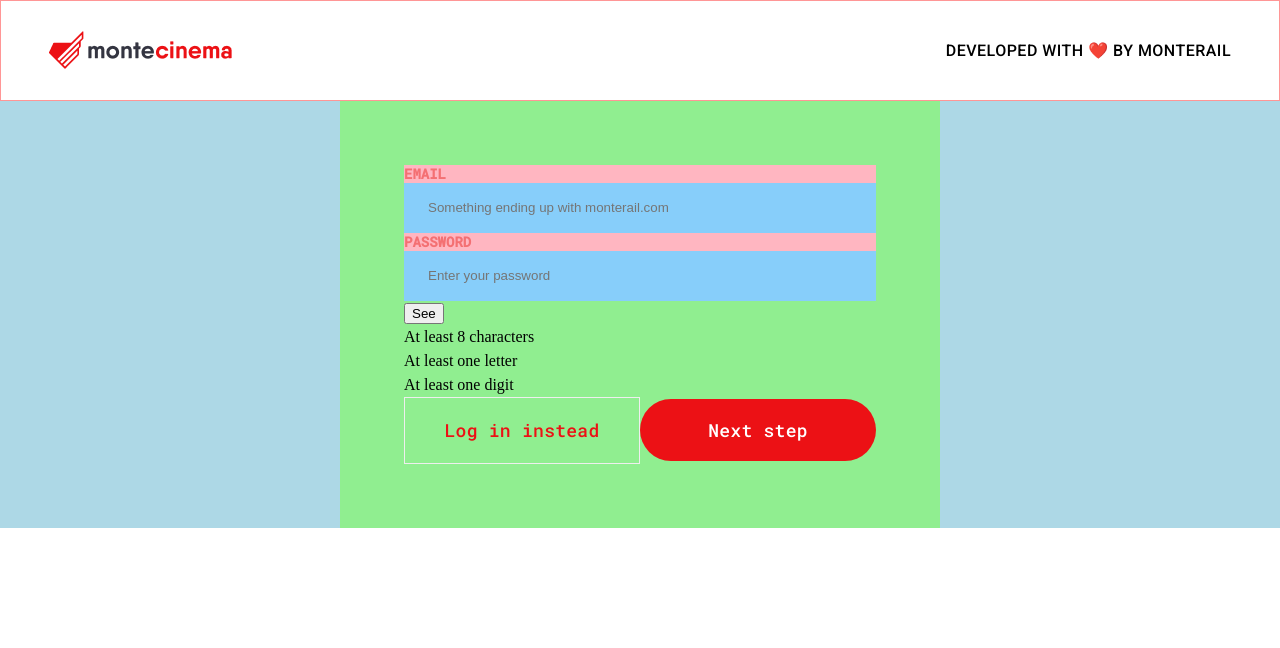
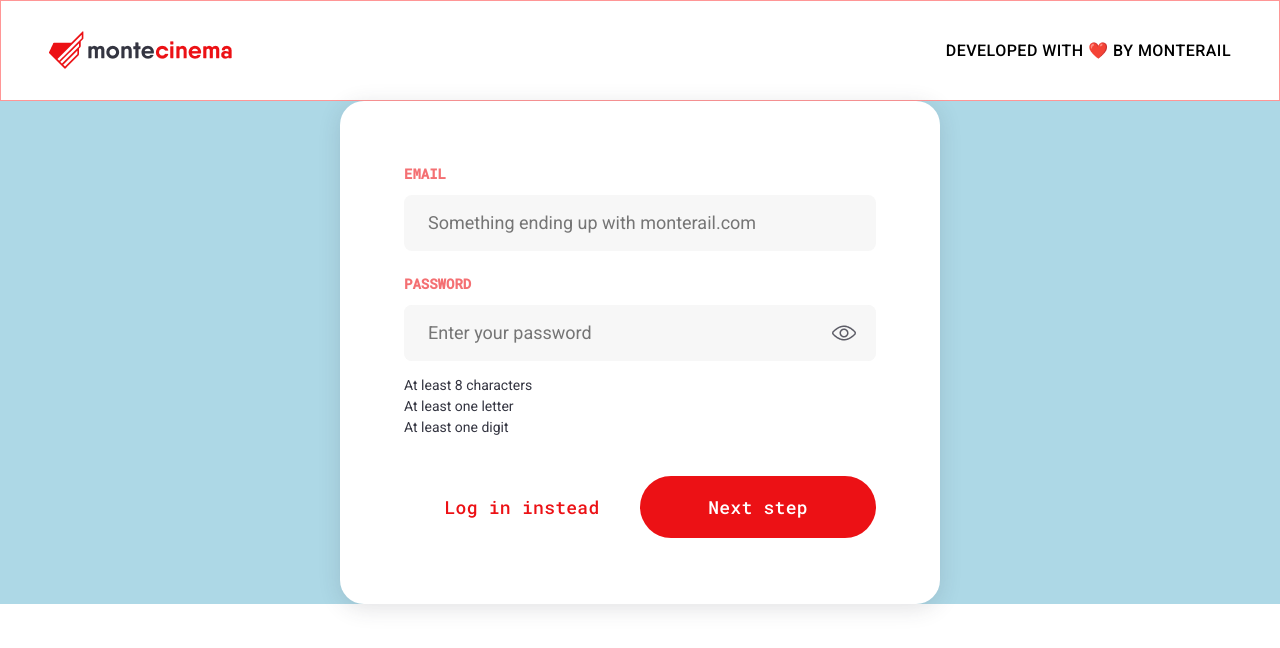
Before and after one commit to fbrv01/montecinema, a React (Create React App) app: page / in a window 1280 px wide. Shown: the top 648 px of the page. Built offline with nearby package versions, Linux system fonts and the light colour scheme; a web font is replaced by a local one.

Commit message:
progression on the CSS of register form

```diff
--- a/src/App.css
+++ b/src/App.css
@@ -1,5 +1,5 @@
 @import url('https://fonts.googleapis.com/css2?family=Eczar:wght@400;500&display=swap');
-@import url('https://fonts.googleapis.com/css2?family=Roboto:wght@100;300;400;500&display=swap');
+@import url('https://fonts.googleapis.com/css2?family=Roboto:wght@100;300;400;500;800&display=swap');
 @import url('https://fonts.googleapis.com/css2?family=Roboto+Mono:wght@100;200;300;400;500&display=swap');
 
 /* CSS RESET */
@@ -115,6 +115,7 @@ section {
 body {
   line-height: 1.5;
   -webkit-font-smoothing: antialiased;
+  -moz-osx-font-smoothing: grayscale;
 }
 
 ol,
@@ -164,7 +165,6 @@ background: #A60C0E;
 .button--login {
   display:inline-block;
   width: 50%;
-  border: 1px solid #eee;
   padding: 19px 0;
   color: var(--cherry-red);
   font-family: var(--second-font);
--- /dev/null
+++ b/src/components/form/Form.jsx
@@ -0,0 +1,55 @@
+import React, { useState } from "react";
+import FormEmail from "./FormEmail";
+import FormInfo from "./FormInfo";
+import Success from "./Success";
+
+const Form = () => {
+  const [page, setPage] = useState(0);
+  const [formData, setFormData] = useState({
+    email: "",
+    password: "",
+    firstname: "",
+    lastname: "",
+    dateOfBirth: "",
+  });
+
+  const formMainTitles = ["Ahoy you!", "Great!", "Good job Georgia!"];
+  const formSubTitles = [
+    "Care to register?",
+    "Now your name",
+  ];
+  const buttonTitles = ["Next step", "Register", "Go to Homepage"];
+
+  const handleNextPage = (currentPage) => {
+    return setPage(currentPage + 1);
+  };
+
+  const pageDisplay = () => {
+    switch (page) {
+      case 0:
+        return (
+          <FormEmail
+            formData={formData}
+            setFormData={setFormData}
+            handleNextPage={handleNextPage}
+          />
+        );
+
+      case 1:
+        return <FormInfo formData={formData} setFormData={setFormData} />;
+
+      case 2:
+        return <Success />;
+    }
+  };
+
+  return (
+    <div className="form">
+      <h1>{formMainTitles[page]}</h1>
+      <h1>{formSubTitles[page]}</h1>
+      <form className="form__container">{pageDisplay()}</form>
+    </div>
+  );
+};
+
+export default Form;
--- /dev/null
+++ b/src/components/form/FormEmail.jsx
@@ -0,0 +1,100 @@
+import React from "react";
+
+const FormEmail = ({ formData, setFormData, handleNextPage }) => {
+  const checkPassLength = (str) => {
+    return str.length >= 8;
+  };
+
+  const checkPassAlphabet = (str) => {
+    return str.length >= 1 && str.match(/[a-z]/i);
+  };
+
+  const checkPassDigit = (str) => {
+    return str.match(/\d/);
+  };
+
+  const validatePassword = () => {
+    return (
+      checkPassLength(formData.password) &&
+      checkPassAlphabet(formData.password) &&
+      checkPassDigit(formData.password)
+    );
+  };
+
+  return (
+    <>
+      <div>
+        <label htmlFor="">Email</label>
+        <input
+          required
+          type="email"
+          placeholder="Something ending with monterail.com"
+          value={formData.email}
+          onChange={(e) => setFormData({ ...formData, email: e.target.value })}
+        />
+      </div>
+      <div>
+        <label htmlFor="">Password</label>
+        <input
+          required
+          type="password"
+          placeholder="Enter your password"
+          value={formData.password}
+          onChange={(e) =>
+            setFormData({ ...formData, password: e.target.value })
+          }
+        />
+        <p
+          style={{
+            color:
+              formData.password === ""
+                ? "black"
+                : checkPassLength(formData.password)
+                ? "green"
+                : "red",
+          }}
+        >
+          At least 8 characters
+        </p>
+        <p
+          style={{
+            color:
+              formData.password === ""
+                ? "black"
+                : checkPassAlphabet(formData.password)
+                ? "green"
+                : "red",
+          }}
+        >
+          At least one letter
+        </p>
+        <p
+          style={{
+            color:
+              formData.password === ""
+                ? "black"
+                : checkPassDigit(formData.password)
+                ? "green"
+                : "red",
+          }}
+        >
+          At least one digit
+        </p>
+      </div>
+
+      <button> Log in instead </button>
+      <button
+        onClick={(e) => {
+          if (formData.email !== "" && validatePassword()) {
+            handleNextPage(0);
+            e.preventDefault();
+          }
+        }}
+      >
+        Next Step
+      </button>
+    </>
+  );
+};
+
+export default FormEmail;
--- /dev/null
+++ b/src/components/form/FormInfo.jsx
@@ -0,0 +1,51 @@
+import React from "react";
+
+const FormInfo = ({ formData, setFormData }) => {
+  return (
+    <>
+      <div>
+        <label htmlFor="">Firstname</label>
+        <input
+          required
+          type="text"
+          placeholder="e.g Jessica"
+          value={formData.firstname}
+          onChange={(e) =>
+            setFormData({ ...formData, firstname: e.target.value })
+          }
+        />
+      </div>
+      <div>
+        <label htmlFor="">Lastname</label>
+        <input
+          required
+          type="text"
+          placeholder="e.g Walton"
+          value={formData.lastname}
+          onChange={(e) =>
+            setFormData({ ...formData, lastname: e.target.value })
+          }
+        />
+      </div>
+      <div>
+        <label htmlFor="">Date of birth</label>
+        <input
+          type="date"
+          value={formData.dateOfBirth}
+          onChange={(e) =>
+            setFormData({ ...formData, dateOfBirth: [e.target.value] })
+          }
+        />
+      </div>
+      <div>
+        <input type="checkbox" />
+        <span>I accept Privacy Policy</span>
+      </div>
+
+      <button> Log in instead </button>
+      <button>Register</button>
+    </>
+  );
+};
+
+export default FormInfo;
--- a/src/components/form/SignUpEmail.jsx
+++ b/src/components/form/SignUpEmail.jsx
@@ -1,8 +1,16 @@
 import React from "react";
 import { useState } from "react";
 import "./signup.css";
+import eye from "../../medias/elements/eye.png";
 
 const SignUpEmail = () => {
+
+	const colors = {
+		gray : "#343541",
+		green : "#27AE60",
+		red : "#EC1115"
+	}
+
 	const [nextStep, setNextStep] = useState(false);
 	const [seePassword, setSeePassword] = useState(false);
 
@@ -34,22 +42,33 @@ const SignUpEmail = () => {
 			</div>
 			<div className="form__label">
 				<label htmlFor="">PASSWORD</label>
+
+				<span id="form__password-frame">
 					<input
+						id="form__password-input"
 						value={password}
 						onChange={(e) => setPassword(e.target.value)}
 						type={seePassword ? "text" : "password"}
 						placeholder="Enter your password"
 					/>
-				{/* THIS BUTTON WILL BE CHANGED INTO ICON */}
-				<button onClick={() => setSeePassword(!seePassword)}>See</button>
+					<img
+						src={eye}
+						id="form__password-input-eye"
+						onClick={() => setSeePassword(!seePassword)}
+						alt="show password"
+					/>
+				</span>
+			</div>
+
+			<aside>
 				<p
 					style={{
 						color:
-							password.length == ""
-								? "black"
+							password === ""
+								? colors.gray
 								: checkPassLength(password)
-								? "green"
-								: "red",
+								? colors.green
+								: colors.red
 					}}
 				>
 					At least 8 characters
@@ -57,11 +76,11 @@ const SignUpEmail = () => {
 				<p
 					style={{
 						color:
-							password.length == ""
-								? "black"
+							password === ""
+								? colors.gray
 								: checkPassAlphabet(password)
-								? "green"
-								: "red",
+								? colors.green
+								: colors.red
 					}}
 				>
 					At least one letter
@@ -69,16 +88,17 @@ const SignUpEmail = () => {
 				<p
 					style={{
 						color:
-							password.length == ""
-								? "black"
+							password === ""
+								? colors.gray
 								: checkPassDigit(password)
-								? "green"
-								: "red",
+								? colors.green
+								: colors.red
 					}}
 				>
 					At least one digit
 				</p>
-			</div>
+			</aside>
+
 			<div className="form__button">
 				<a className="button--login">Log in instead</a>
 				<button className="button">Next step</button>
--- /dev/null
+++ b/src/components/form/Success.jsx
@@ -0,0 +1,9 @@
+import React from 'react'
+
+const Success = () => {
+  return (
+    <div>Success</div>
+  )
+}
+
+export default Success
--- a/src/components/form/signup.css
+++ b/src/components/form/signup.css
@@ -1,11 +1,16 @@
 .form {
-    background: lightgreen;
+    background: white;
     width: 600px;
     padding: 4rem;
+    box-shadow: 0px 4px 22px rgba(52, 53, 65, 0.15);
+    border-radius: 24px;
+}
+
+.form__label {
+    margin-bottom: 1.5rem;
 }
 
 .form label {
-    background: lightpink;
     color: #F47073;
     display: block;
     font-family: var(--second-font);
@@ -13,11 +18,73 @@
     font-size: 14px;
     line-height: 18px;
     text-transform: uppercase;
+    margin-bottom: 0.75rem;
 }
 
 .form input {
+    display: flex;
+    align-items: center;
     border: none;
-    background: lightskyblue;
     width: 100%;
     padding: 17.5px 24px;
+    /*     margin-bottom: 1.5rem; */
+    border-radius: 8px;
+    background: #F7F7F7;
+    font-family: var(--main-font);
+    font-weight: 400;
+    font-size: 18px;
+    line-height: 21px;
+    color: #343541;
+    max-height: 3.5rem;
 }
+
+.form input[type="password"] {
+    font-weight: 800;
+    letter-spacing: 0.2em;
+}
+
+
+.form input::placeholder {
+    font-weight: 400;
+    font-size: 18px;
+    letter-spacing: normal;
+    margin: 0;
+    padding: 0;
+}
+
+#form__password-frame {
+    position: relative;
+    display: flex;
+    align-items: center;
+    background: #F7F7F7;
+    /*       border: 1px solid red; */
+    border-radius: 8px;
+}
+
+#form__password-input {
+    display: inline;
+    /*       border: 1px solid blue; */
+    width: 100%;
+}
+
+#form__password-input-eye {
+    position: absolute;
+    right: 1em;
+    display: inline;
+    cursor: pointer;
+    transition: ease-in .2s;
+}
+
+#form__password-input-eye:hover {
+    filter: drop-shadow(3px 3px 8px rgba(75, 75, 75, 0.685));
+    transition: ease-in-out .3s;
+}
+
+.form aside {
+    padding-bottom: 2.3rem;
+    margin-top: -10px;
+    font-family: var(--main-font);
+    font-weight: 400;
+    font-size: 14px;
+    color: var(--gray-tuna);
+}
--- a/src/components/navigation/Main.jsx
+++ b/src/components/navigation/Main.jsx
@@ -1,4 +1,5 @@
 import React from "react";
+import Form from "../form/Form";
 import SignUpEmail from "../form/SignUpEmail";
 import SignUpName from "../form/SignUpName";
 import './main.css'
@@ -6,6 +7,7 @@ import './main.css'
 const Main = () => {
   return (
     <section className='main'>
+{/*       <Form /> */}
       <SignUpEmail />
 {/*      <SignUpName /> */}
     </section>
--- a/src/index.js
+++ b/src/index.js
@@ -1,6 +1,5 @@
 import React from 'react';
 import ReactDOM from 'react-dom/client';
-import './index.css';
 import App from './App';
 import reportWebVitals from './reportWebVitals';
 
```
Also changed, not shown: src/medias/elements/eye.png (added). Lines whose indentation alone changed are shown as unchanged.
